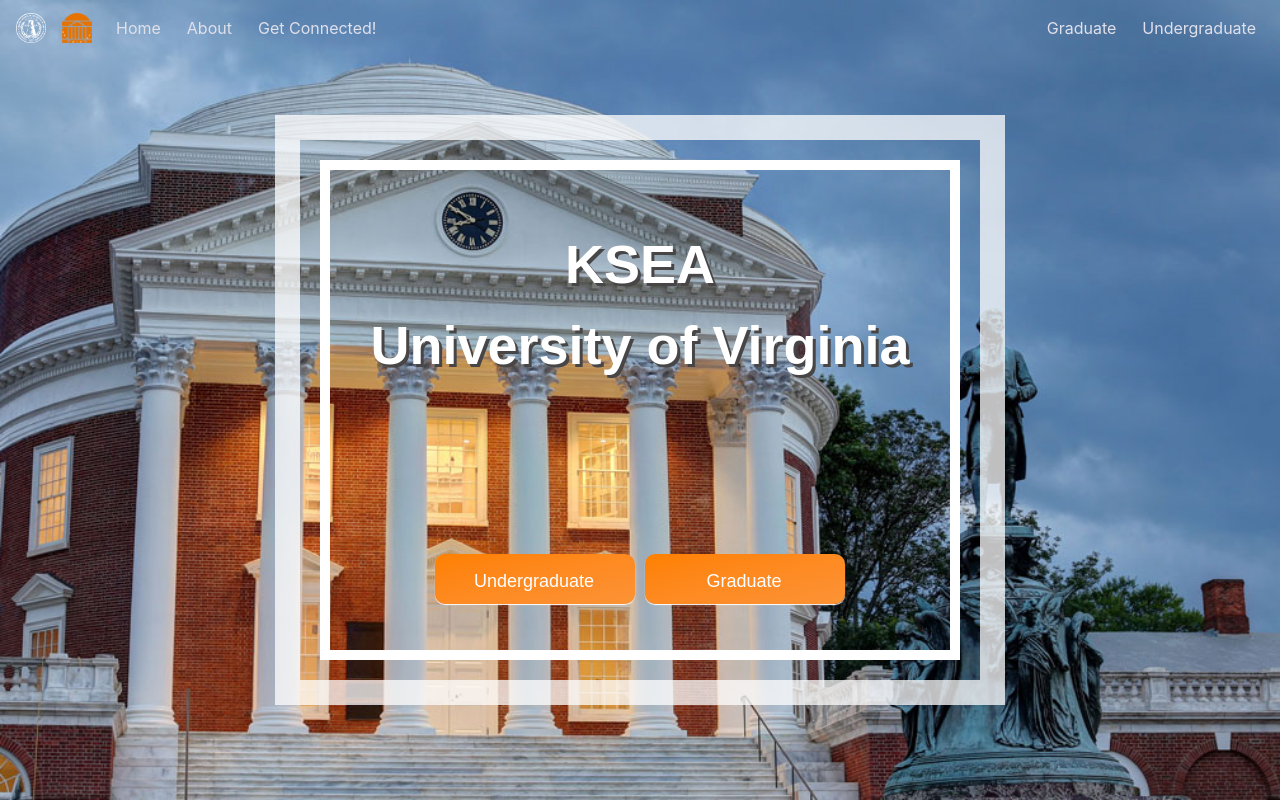
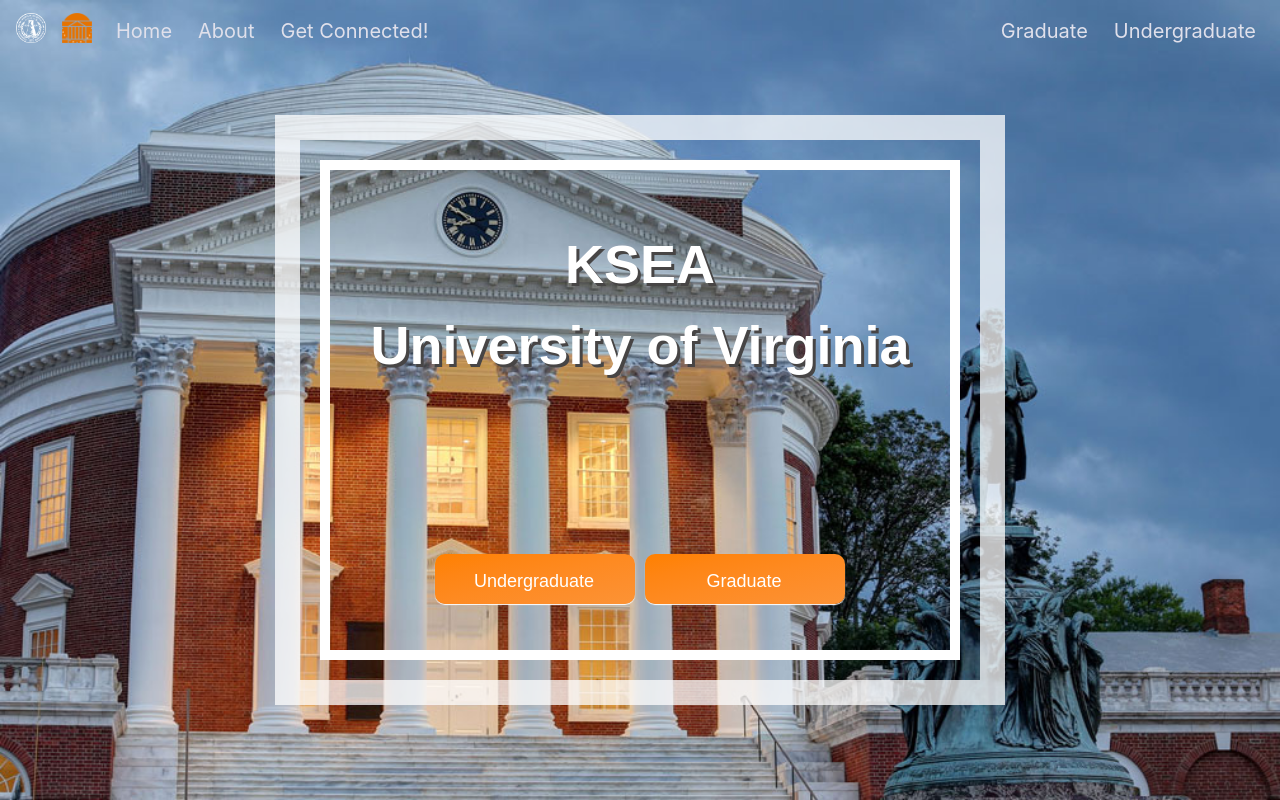
Before and after one commit to hyunsukr/KSEAatUVa, a website: page home.html in a window 1280 px wide. Drawn offline with nearby package versions, Linux system fonts and the light colour scheme.

Commit message:
make links big homepage

```diff
--- a/home.html
+++ b/home.html
@@ -142,13 +142,13 @@
                             </a>
                           </li>
             <li class="nav-item" style="padding-right:10px">
-                <a class="nav-link" href="/"><span style="color:#e0e0eb">Home</span></a>
+                <a class="nav-link" href="/"><span style="color:#e0e0eb;font-size:125%">Home</span></a>
             </li>
             <li class="nav-item" style="padding-right:10px">
-                <a class="nav-link" href="/about"><span style="color:#e0e0eb">About</span></a>
+                <a class="nav-link" href="/about"><span style="color:#e0e0eb;font-size:125%">About</span></a>
             </li>
             <li class="nav-item" style="padding-right:10px">
-                    <a class="nav-link" href="/kconnect"><span style="color:#e0e0eb">Get Connected!</span></a>
+                    <a class="nav-link" href="/kconnect"><span style="color:#e0e0eb;font-size:125%">Get Connected!</span></a>
                 </li>
         </ul>
     </div>
@@ -161,10 +161,10 @@
     <div class="navbar-collapse collapse w-100 order-3 dual-collapse2">
         <ul class="navbar-nav ml-auto">
             <li class="nav-item">
-                <a class="nav-link" href="/homegraduate"><span style="color:#e0e0eb">Graduate</span></a>
+                <a class="nav-link" href="/homegraduate"><span style="color:#e0e0eb;font-size:125%">Graduate</span></a>
             </li>
             <li class="nav-item" style="padding-left:10px">
-                <a class="nav-link" href="/homeundergraduate"><span style="color:#e0e0eb">Undergraduate</span></a>
+                <a class="nav-link" href="/homeundergraduate"><span style="color:#e0e0eb;font-size:125%">Undergraduate</span></a>
             </li>
         </ul>
     </div>
```
